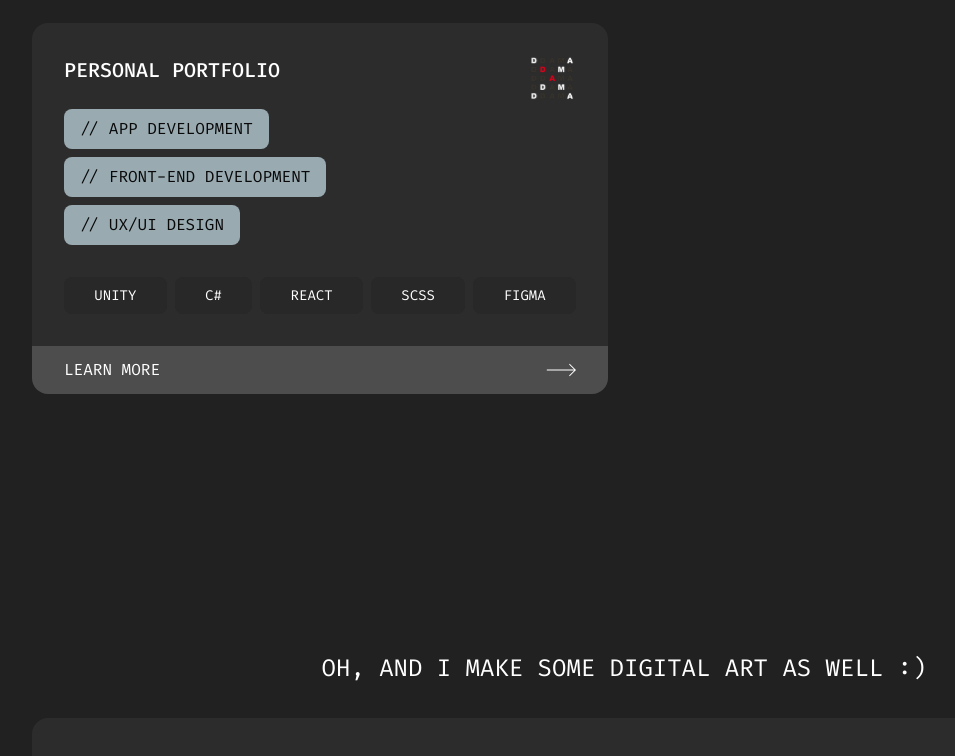
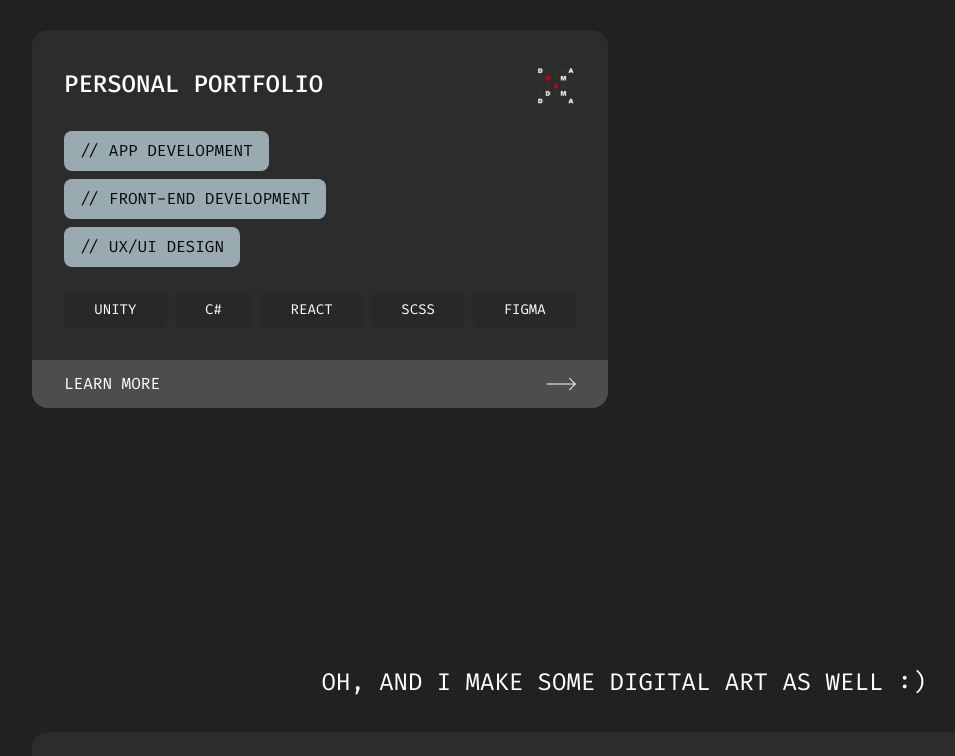
Before and after one commit to JariKooij/portfolio-jari-kooij, a Next.js app: page /projects in a window 1280 px wide. Shown: the part 944-1700 px from the top of the page, without its empty margins (16-971 px from the left). Built offline with nearby package versions, Linux system fonts and the light colour scheme.

Commit message:
more card updates

```diff
--- a/src/components/common/ArtProjectCard.tsx
+++ b/src/components/common/ArtProjectCard.tsx
@@ -7,10 +7,12 @@ const ArtProjectCard: React.FC = () => {
     return (
         <article>
             <div className="group rounded-t bg-transparent-grey p-small_medium lg:p-medium">
-                <div className="flex items-start justify-between gap-6">
-                    <div className="mb-2">
-                        <h3 className="mb-3 text-20px font-medium">Digital art</h3>
-                    </div>
+                <div className="mb-6 flex items-center justify-between gap-6">
+                    {/* <div className="mb-2 flex justify-between"> */}
+                    <h3 className="text-20px font-medium">Digital art</h3>
+
+                    <Image src={"/icons/smile.svg"} height={40} width={40} alt="personal project" />
+                    {/* </div> */}
                 </div>
 
                 <div className="mb-6 grid grid-cols-3 gap-6">
--- a/src/components/common/ProjectCard.tsx
+++ b/src/components/common/ProjectCard.tsx
@@ -11,28 +11,28 @@ type TProps = {
 const ProjectCard: React.FC<TProps> = ({ project }) => {
     return (
         <article className="flex flex-col">
-            <div className="group flex grow flex-col justify-between rounded-t bg-transparent-grey p-small_medium lg:p-medium">
-                <div className="flex items-start justify-between gap-6">
-                    <div className="mb-8">
-                        <h3 className="mb-6 text-20px font-medium">{project.title}</h3>
-                        <ul>
-                            {project.contributions.map((item) => (
-                                <li
-                                    key={item}
-                                    className="relative mb-2 max-w-max rounded-lg bg-[#daf6ffa1] px-4 py-2 text-14px text-black last-of-type:mb-0 sm:text-16px"
-                                >
-                                    {"//"} {item}
-                                </li>
-                            ))}
-                        </ul>
+            <div className="group flex grow flex-col justify-between gap-6 rounded-t bg-transparent-grey p-small sm:p-small_medium lg:p-medium">
+                <div>
+                    <div className="mb-6 mt-1 flex w-full items-start justify-between gap-2">
+                        <h3 className="text-20px font-medium sm:text-24px">{project.title}</h3>
+                        <Image
+                            src={project.iconUrl}
+                            height={project.iconHeight}
+                            width={project.iconWidth}
+                            alt={project.companyName}
+                        />
                     </div>
 
-                    <Image
-                        src={project.iconUrl}
-                        height={project.iconHeight}
-                        width={project.iconWidth}
-                        alt={project.companyName}
-                    />
+                    <ul>
+                        {project.contributions.map((item) => (
+                            <li
+                                key={item}
+                                className="relative mb-2 rounded-lg bg-[#daf6ffa1] px-4 py-2 text-14px text-black last-of-type:mb-0 sm:max-w-max sm:text-16px"
+                            >
+                                {"// " + item}
+                            </li>
+                        ))}
+                    </ul>
                 </div>
 
                 <div className="flex flex-wrap gap-2">
--- a/src/data/projects.json
+++ b/src/data/projects.json
@@ -7,8 +7,8 @@
         "contributions": ["Front-end development", "UX/UI design"],
         "skills": ["Next.js", "TypeScript", "SCSS", "Figma", "Scrum"],
         "iconUrl": "/icons/projects/capgemini.svg",
-        "iconHeight": 48,
-        "iconWidth": 52,
+        "iconHeight": 37,
+        "iconWidth": 40,
         "demoUrl": "https://www.google.com",
         "discussionPath": "/markdown/discussion-1.md",
         "images": ["/images/projects/capgemini/1.jpg", "/images/projects/capgemini/2.jpg"],
@@ -22,8 +22,8 @@
         "contributions": ["App development", "Front-end development", "UX/UI design"],
         "skills": ["Unity", "C#", "React", "SCSS", "Figma"],
         "iconUrl": "/icons/projects/ddama.svg",
-        "iconHeight": 48,
-        "iconWidth": 47,
+        "iconHeight": 40,
+        "iconWidth": 40,
         "discussionPath": "/markdown/discussion-1.md",
         "videoUrl": "https://www.youtube.com/watch?v=p01JA8ch2Ns",
         "hidden": false
@@ -36,8 +36,8 @@
         "contributions": ["Front-end development", "UX/UI design"],
         "skills": ["Next.js", "TypeScript", "SCSS", "Figma"],
         "iconUrl": "/icons/projects/capgemini.svg",
-        "iconHeight": 48,
-        "iconWidth": 52,
+        "iconHeight": 37,
+        "iconWidth": 40,
         "discussionPath": "/markdown/discussion-1.md",
         "hidden": true
     },
@@ -49,8 +49,8 @@
         "contributions": ["App development", "Front-end development", "UX/UI design"],
         "skills": ["Unity", "C#", "React", "SCSS", "Figma"],
         "iconUrl": "/icons/projects/ddama.svg",
-        "iconHeight": 48,
-        "iconWidth": 47,
+        "iconHeight": 40,
+        "iconWidth": 40,
         "discussionPath": "/markdown/discussion-1.md",
         "hidden": false
     }
```
